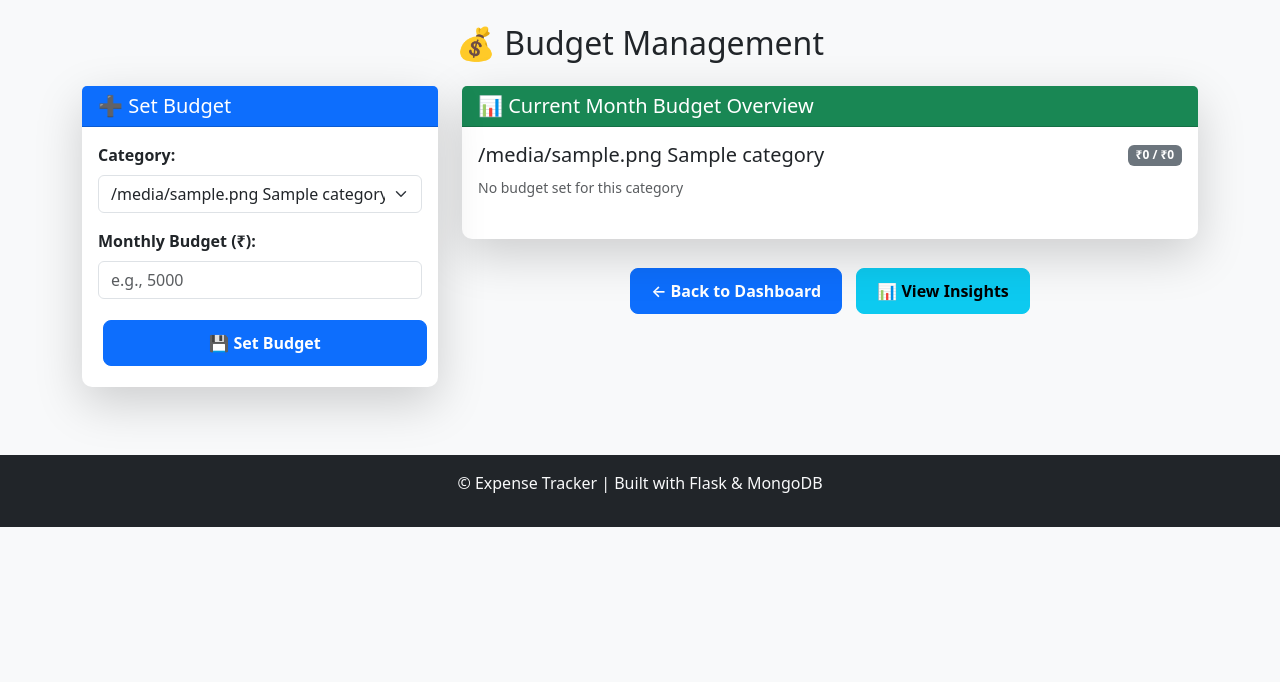
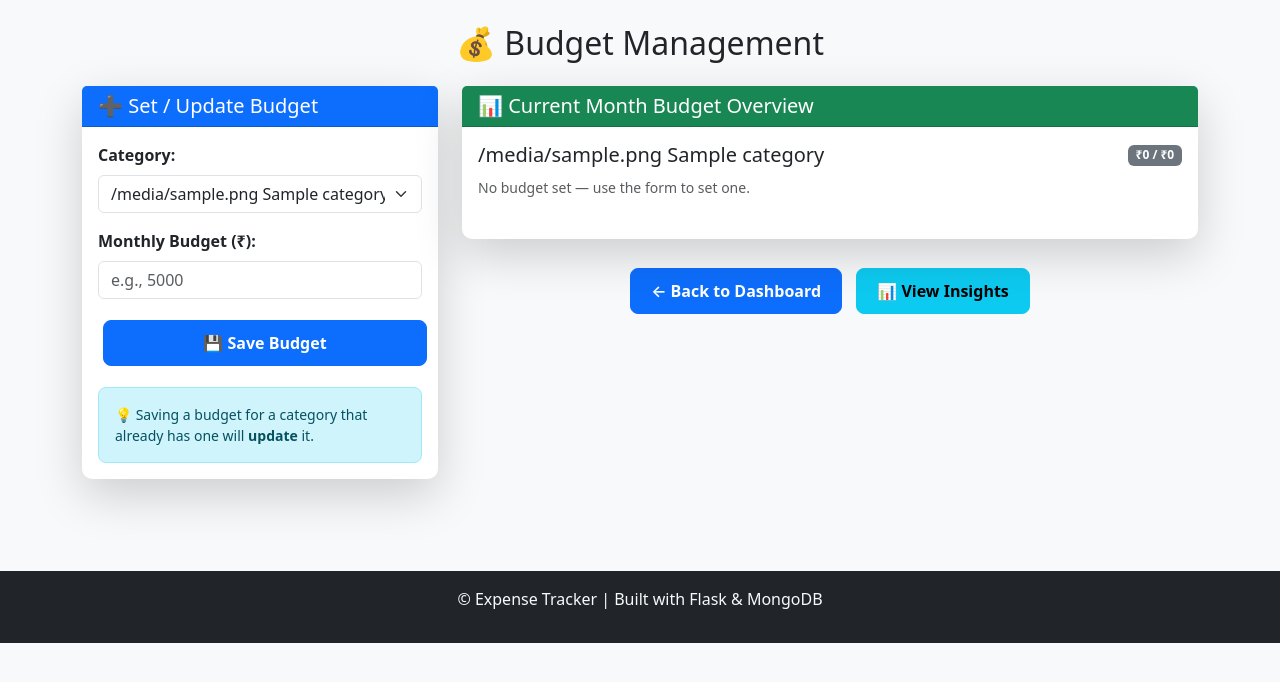
Before and after one commit to vidhitawde98-cyber/expenses-tracker-with-ai-suggestions, a Flask app: page /budget in a window 1280 px wide. Shown: the part 72-754 px from the top of the page. Run offline with Flask 3, Linux system fonts and the light colour scheme; a user stored in the database is signed in; a database or web service that is not in the repository returns one stand-in record (values such as "Sample title"); some libraries are stand-ins or nearby versions.

Commit message:
Budget edit

```diff
--- a/app.py
+++ b/app.py
@@ -648,6 +648,19 @@ def manage_budget():
 
     return render_template('budget.html', categories=categories, budget_data=budget_data)
 
+@app.route('/budget/delete', methods=['POST'])
+@login_required
+def delete_budget():
+    category = request.form.get('category')
+    conn = get_db()
+    cur = conn.cursor()
+    cur.execute("DELETE FROM budgets WHERE user_id = %s AND category = %s",
+                (int(current_user.id), category))
+    conn.commit()
+    cur.close()
+    conn.close()
+    flash(f'🗑️ Budget for {category} deleted!', 'success')
+    return redirect(url_for('manage_budget'))
 
 @app.route('/insights')
 @login_required
--- a/templates/budget.html
+++ b/templates/budget.html
@@ -5,10 +5,10 @@
 <h2 class="text-center mb-4">💰 Budget Management</h2>
 
 <div class="row">
-    <div class="col-md-4">
-        <div class="card shadow-lg sticky-top" style="top: 20px">
+    <div class="col-12 col-md-4 mb-4">
+        <div class="card shadow-lg">
             <div class="card-header bg-primary text-white">
-                <h5 class="mb-0">➕ Set Budget</h5>
+                <h5 class="mb-0">➕ Set / Update Budget</h5>
             </div>
             <div class="card-body">
                 <form method="POST">
@@ -25,13 +25,16 @@
                         <input type="number" name="budget_amount" class="form-control"
                                placeholder="e.g., 5000" required min="1" step="0.01">
                     </div>
-                    <button type="submit" class="btn btn-primary w-100">💾 Set Budget</button>
+                    <button type="submit" class="btn btn-primary w-100">💾 Save Budget</button>
                 </form>
+                <div class="alert alert-info mt-3 mb-0 small">
+                    💡 Saving a budget for a category that already has one will <strong>update</strong> it.
+                </div>
             </div>
         </div>
     </div>
 
-    <div class="col-md-8">
+    <div class="col-12 col-md-8">
         <div class="card shadow-lg mb-4">
             <div class="card-header bg-success text-white">
                 <h5 class="mb-0">📊 Current Month Budget Overview</h5>
@@ -40,12 +43,43 @@
                 {% if budget_data %}
                     {% for item in budget_data %}
                     <div class="mb-4">
-                        <div class="d-flex justify-content-between align-items-center mb-2">
+                        <div class="d-flex justify-content-between align-items-center mb-2 flex-wrap gap-2">
                             <h5 class="mb-0">{{ item.icon }} {{ item.category }}</h5>
-                            <span class="badge bg-{{ item.status }}">
-                                ₹{{ item.spent|int }} / ₹{{ item.budget|int }}
-                            </span>
+                            <div class="d-flex align-items-center gap-2">
+                                <span class="badge bg-{{ item.status }}">
+                                    ₹{{ item.spent|int }} / ₹{{ item.budget|int }}
+                                </span>
+                                {% if item.budget > 0 %}
+                                <!-- Edit button triggers inline form -->
+                                <button class="btn btn-warning btn-sm"
+                                        onclick="toggleEdit('{{ item.category }}')">
+                                    ✏️ Edit
+                                </button>
+                                <!-- Delete button -->
+                                <form method="POST" action="{{ url_for('delete_budget') }}"
+                                      style="display:inline"
+                                      onsubmit="return confirm('Delete budget for {{ item.category }}?')">
+                                    <input type="hidden" name="category" value="{{ item.category }}">
+                                    <button type="submit" class="btn btn-danger btn-sm">🗑️</button>
+                                </form>
+                                {% endif %}
+                            </div>
                         </div>
+
+                        <!-- Inline edit form (hidden by default) -->
+                        {% if item.budget > 0 %}
+                        <div id="edit-{{ item.category }}" style="display:none;" class="mb-2">
+                            <form method="POST" class="d-flex gap-2 align-items-center">
+                                <input type="hidden" name="category" value="{{ item.category }}">
+                                <input type="number" name="budget_amount" class="form-control form-control-sm"
+                                       value="{{ item.budget|int }}" min="1" step="0.01" required
+                                       style="max-width: 150px;">
+                                <button type="submit" class="btn btn-success btn-sm">💾 Save</button>
+                                <button type="button" class="btn btn-secondary btn-sm"
+                                        onclick="toggleEdit('{{ item.category }}')">✕</button>
+                            </form>
+                        </div>
+                        {% endif %}
 
                         {% if item.budget > 0 %}
                         <div class="progress mb-2" style="height: 25px">
@@ -71,7 +105,7 @@
                         {% endif %}
                         {% else %}
                         <p class="text-muted mb-0">
-                            <small>No budget set for this category</small>
+                            <small>No budget set — use the form to set one.</small>
                         </p>
                         {% endif %}
                     </div>
@@ -80,7 +114,7 @@
                 {% else %}
                     <div class="alert alert-info text-center">
                         <h5>📋 No budgets set yet!</h5>
-                        <p class="mb-0">Use the form on the left to set your first budget.</p>
+                        <p class="mb-0">Use the form to set your first budget.</p>
                     </div>
                 {% endif %}
             </div>
@@ -93,4 +127,11 @@
     </div>
 </div>
 
+<script>
+function toggleEdit(category) {
+    const el = document.getElementById('edit-' + category);
+    el.style.display = el.style.display === 'none' ? 'block' : 'none';
+}
+</script>
+
 {% endblock %}
```
Also changed, not shown: templates/view_expenses.html (+39 -18 lines).
